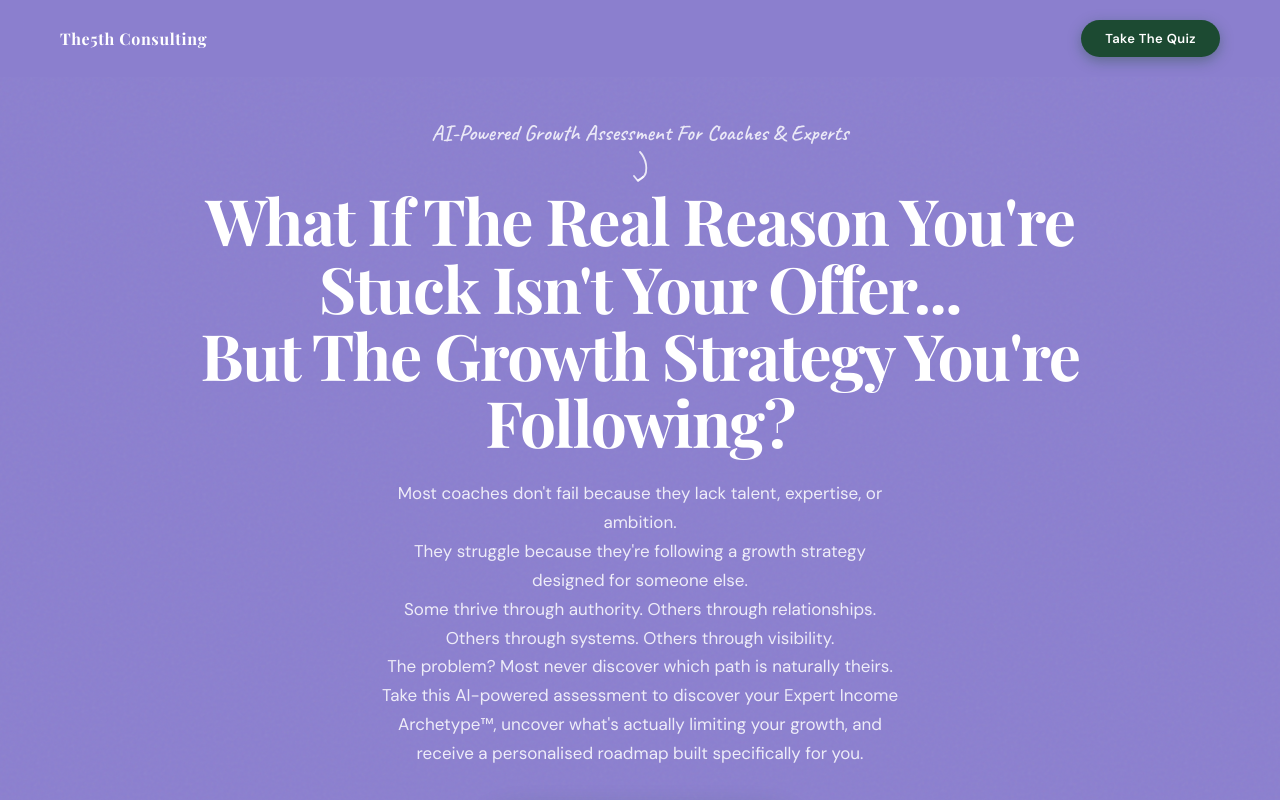
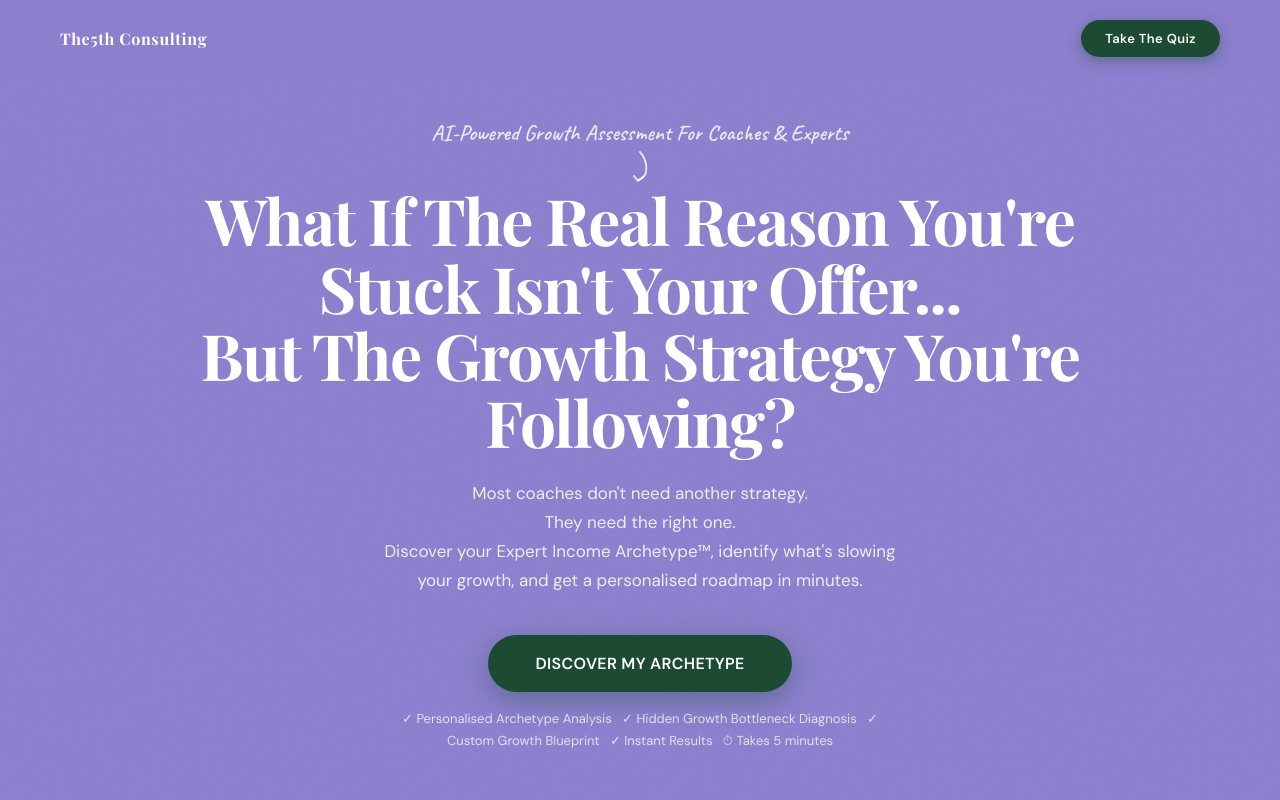
Before and after one commit to indrodip-cmd/quiz-deploy, a Next.js app: page / in a window 1280 px wide. Shown: the top 800 px of the page. Built offline with nearby package versions, Linux system fonts and the light colour scheme; a web font is replaced by a local one.

Commit message:
Update hero copy and add trust line below CTA

```diff
--- a/app/page.tsx
+++ b/app/page.tsx
@@ -1376,11 +1376,9 @@ function LandingPage({ onStart }: { onStart: () => void }) {
             lineHeight: 1.7,
             margin: '0 auto 40px',
           }}>
-            <p>Most coaches don't fail because they lack talent, expertise, or ambition.</p>
-            <p>They struggle because they're following a growth strategy designed for someone else.</p>
-            <p>Some thrive through authority. Others through relationships. Others through systems. Others through visibility.</p>
-            <p>The problem? Most never discover which path is naturally theirs.</p>
-            <p>Take this AI-powered assessment to discover your Expert Income Archetype™, uncover what's actually limiting your growth, and receive a personalised roadmap built specifically for you.</p>
+            <p>Most coaches don't need another strategy.</p>
+            <p>They need the right one.</p>
+            <p>Discover your Expert Income Archetype™, identify what's slowing your growth, and get a personalised roadmap in minutes.</p>
           </motion.div>
 
           <motion.div {...up(0.44)}>
@@ -1389,6 +1387,10 @@ function LandingPage({ onStart }: { onStart: () => void }) {
               DISCOVER MY ARCHETYPE
             </motion.button>
           </motion.div>
+
+          <motion.p className="qp-hero-sub" {...up(0.52)} style={{ fontSize: '13px', margin: '16px auto 0', opacity: 0.7 }}>
+            ✓ Personalised Archetype Analysis &nbsp; ✓ Hidden Growth Bottleneck Diagnosis &nbsp; ✓ Custom Growth Blueprint &nbsp; ✓ Instant Results &nbsp; ⏱ Takes 5 minutes
+          </motion.p>
 
         </div>
 
```
